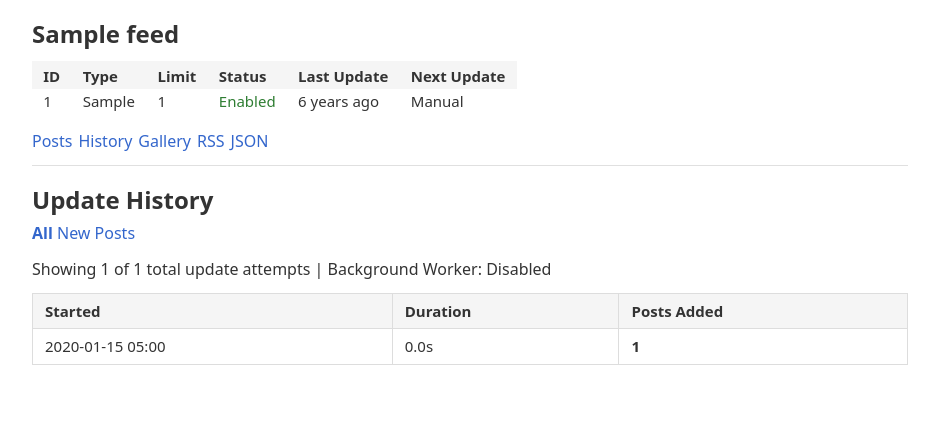
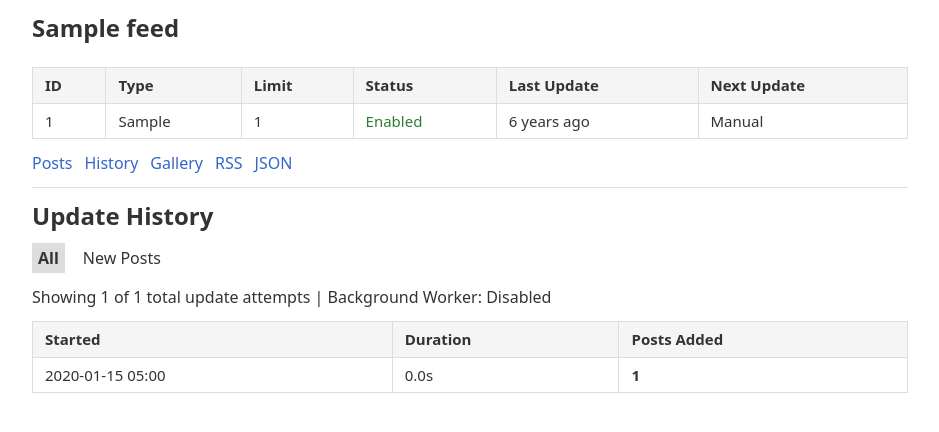
Before and after one commit to subdavis/rss-glue, a FastAPI app: page /feed/1/history in a window 1280 px wide. Shown: the part 40-472 px from the top of the page, without its empty margins (170-1109 px from the left). Run offline with FastAPI, Linux system fonts and the light colour scheme; tables that the repository leaves empty hold one stand-in row (values such as "Sample post"); parts of the project's set-up code (start-up, migrations or seed data) failed here and were passed over.

Commit message:
Minor layout tweaks

```diff
--- a/rss_glue/templates/base.html
+++ b/rss_glue/templates/base.html
@@ -1,5 +1,5 @@
 <!DOCTYPE html>
-<html>
+<html lang="en">
 
 <head>
     <meta charset="utf-8">
@@ -22,7 +22,5 @@
         {% endif %}
     </nav>
     {% block content %}{% endblock %}
-
 </body>
-
 </html>
--- a/rss_glue/templates/feed_header.html
+++ b/rss_glue/templates/feed_header.html
@@ -1,5 +1,24 @@
-<h2>{{ feed.name }}</h2>
-<table class="feed-meta-table">
+
+<div style="display: flex; gap: var(--spacing-md); align-items: center; margin-bottom: var(--spacing-md); justify-content: space-between;">
+    <h2>{{ feed.name }}</h2>
+    {% if request.cookies.get('session') %}
+    <div style="display: flex; gap: var(--spacing-sm);">
+        <form action="/feed/{{ feed.id }}/update?force=true" method="post">
+            <button type="submit">Update</button>
+        </form>
+
+        <form action="/feed/{{ feed.id }}/toggle" method="post">
+            <button type="submit">{% if feed.enabled %}Disable{% else %}Enable{% endif %}</button>
+        </form>
+
+        <form action="/feed/{{ feed.id }}/reset" method="post"
+            onsubmit="return confirm('Reset feed? This will delete all posts and media.')">
+            <button type="submit" style="background-color: lightcoral;">Reset</button>
+        </form>
+    </div>
+    {% endif %}
+</div>
+<table>
     <thead>
         <tr>
             <th>ID</th>
@@ -45,22 +64,6 @@
     <a href="/feed/{{ feed.id }}/gallery">Gallery</a>
     <a href="/feed/{{ feed.id }}/rss">RSS</a>
     <a href="/api/posts?feed_id={{ feed.id }}">JSON</a>
-
-    {% if request.cookies.get('session') %}
-    <form action="/feed/{{ feed.id }}/update?force=true" method="post">
-        <button type="submit">Update</button>
-    </form>
-
-    <form action="/feed/{{ feed.id }}/toggle" method="post">
-        <button type="submit">{% if feed.enabled %}Disable{% else %}Enable{% endif %}</button>
-    </form>
-
-    <form action="/feed/{{ feed.id }}/reset" method="post"
-        onsubmit="return confirm('Reset feed? This will delete all posts and media.')">
-        <button type="submit">Reset</button>
-    </form>
-    {% endif %}
-
 </div>
 
 {% if message %}
--- a/static/style.css
+++ b/static/style.css
@@ -98,8 +98,8 @@ body {
    ============================================ */
 h1, h2, h3, h4, h5, h6 {
     color: var(--title-color);
-    margin-top: var(--spacing-lg);
-    margin-bottom: var(--spacing-sm);
+    margin-top: var(--spacing-md);
+    margin-bottom: var(--spacing-md);
     line-height: 1.3;
 }
 
@@ -194,11 +194,20 @@ nav a:hover {
    Sub-navigation
    ============================================ */
 .sub-nav {
+    display: flex;
     margin-bottom: var(--spacing-md);
+    gap: var(--spacing-md);
+}
+
+.sub-nav a {
+    color: var(--nav-link-color);
+    padding: var(--spacing-xs) var(--spacing-sm);
+    display: inline-block;
 }
 
 .sub-nav a.active {
     font-weight: 600;
+    background-color: var(--nav-border-color);
 }
 
 /* ============================================
@@ -527,7 +536,6 @@ article blockquote p:last-child {
     gap: var(--spacing-md);
     align-items: center;
     margin: var(--spacing-lg) 0;
-    font-size: 0.9375em;
 }
 
 .pagination a {
@@ -537,40 +545,13 @@ article blockquote p:last-child {
 /* ============================================
    Feed Header
    ============================================ */
-.feed-meta {
-    font-size: 0.9375em;
-    margin-bottom: var(--spacing-md);
-}
-
-.feed-meta-table {
-    font-size: 0.9375em;
-    margin-bottom: var(--spacing-md);
-    width: auto;
-}
-
-.feed-meta-table th,
-.feed-meta-table td {
-    padding: 0.25em 0.75em;
-    text-align: left;
-    border: none;
-}
-
-.feed-meta-table th {
-    font-weight: 600;
-    color: var(--muted-color);
-    padding-bottom: 0.1em;
-}
-
-.feed-meta-table td {
-    padding-top: 0.1em;
-}
-
 .feed-actions {
     display: flex;
     flex-direction: row;
-    gap: var(--spacing-sm);
+    gap: var(--spacing-md);
     align-items: center;
     margin: var(--spacing-md) 0;
+    font-size: 1rem;
 }
 
 .feed-actions form {
```
Also changed, not shown: rss_glue/templates/config.html (+7 -8 lines).
